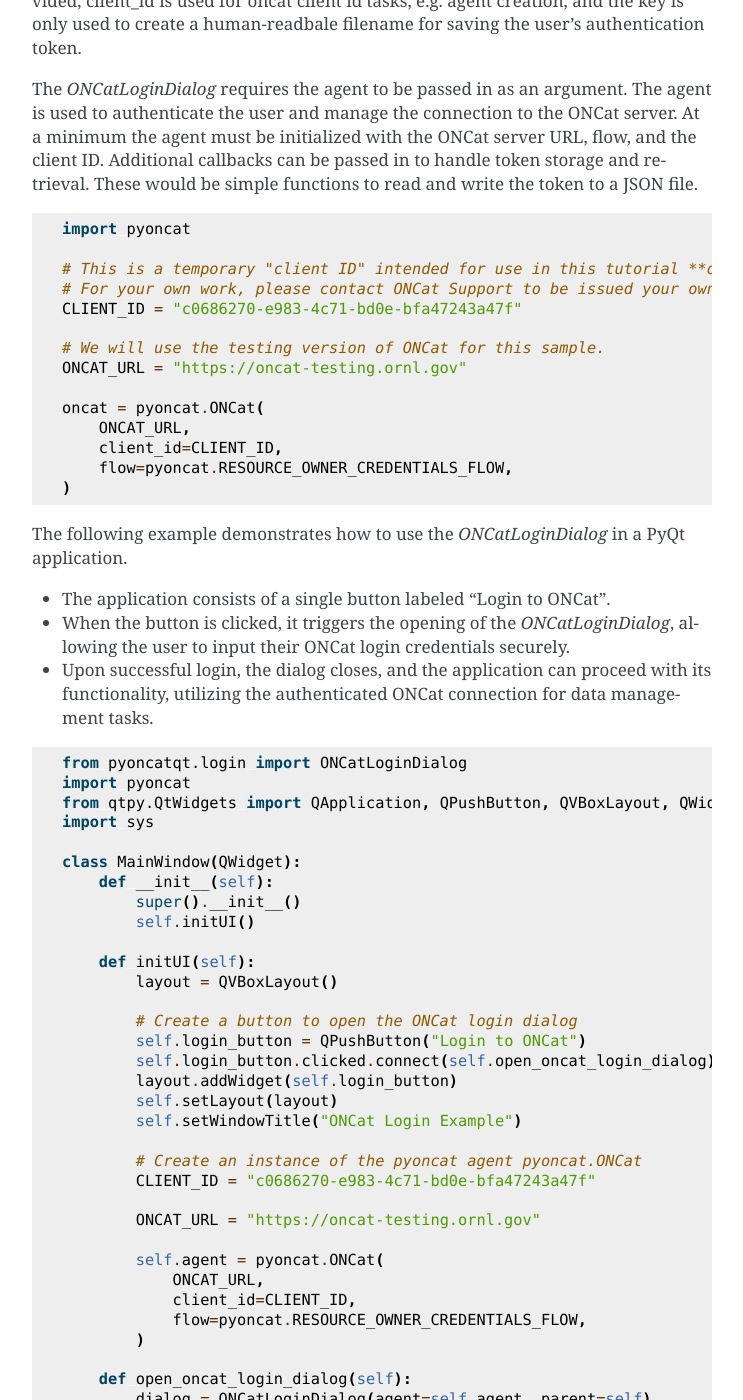
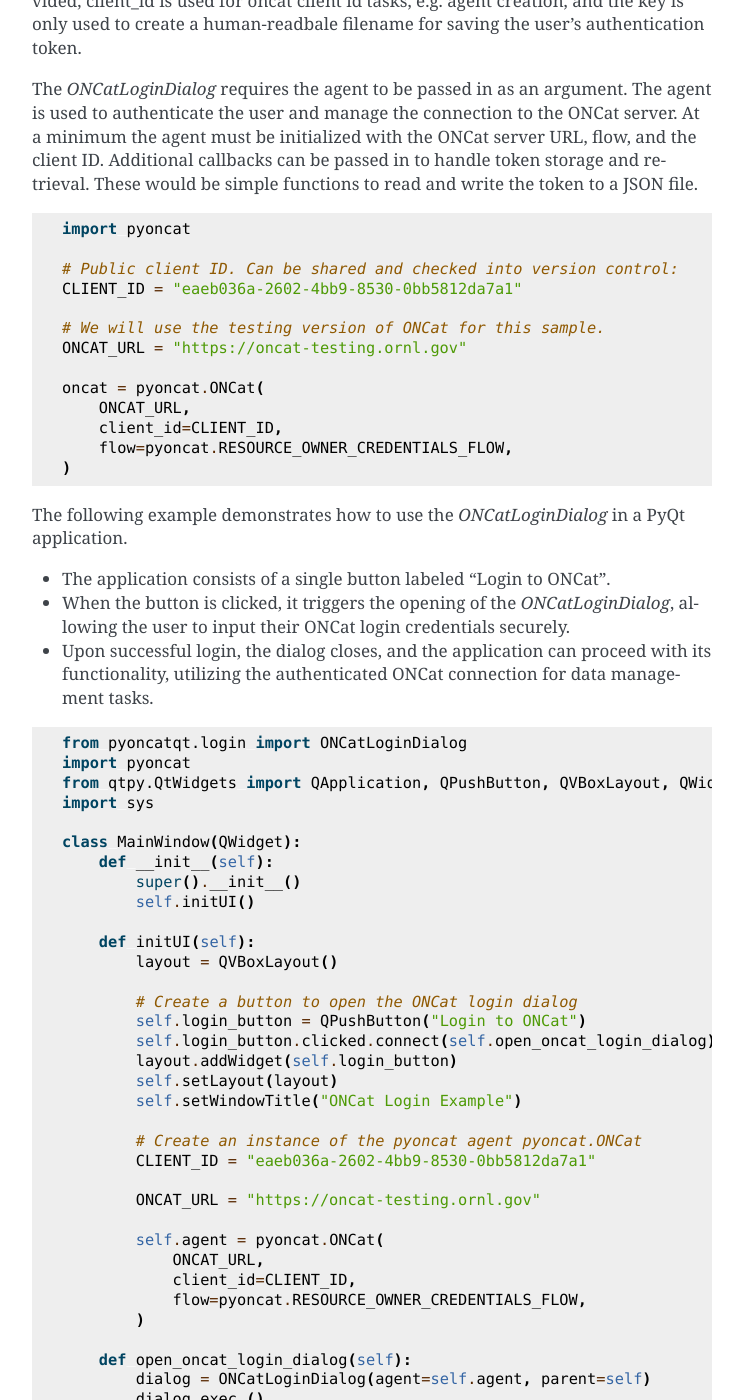
Before and after one commit to neutrons/pyoncatqt, a Sphinx documentation site: the page built from docs/source/sample.rst, in a window 1280 px wide and 1400 px high, scrolled down 1657 px. Shown: the whole window, without its empty margins (378-1121 px from the left). Built offline with Sphinx 7.4.7, drawn with Linux system fonts in a browser that asks for light colours; the version number is read from the project's files by our own code.

Commit message:
Removed shiver id and replaced with generic client id that works

```diff
--- a/docs/source/sample.rst
+++ b/docs/source/sample.rst
@@ -89,9 +89,8 @@
 
     import pyoncat
 
-    # This is a temporary "client ID" intended for use in this tutorial **only**.
-    # For your own work, please contact ONCat Support to be issued your own credentials.
-    CLIENT_ID = "c0686270-e983-4c71-bd0e-bfa47243a47f"
+    # Public client ID. Can be shared and checked into version control:
+    CLIENT_ID = "eaeb036a-2602-4bb9-8530-0bb5812da7a1"
 
     # We will use the testing version of ONCat for this sample.
     ONCAT_URL = "https://oncat-testing.ornl.gov"
@@ -133,7 +132,7 @@
             self.setWindowTitle("ONCat Login Example")
 
             # Create an instance of the pyoncat agent pyoncat.ONCat
-            CLIENT_ID = "c0686270-e983-4c71-bd0e-bfa47243a47f"
+            CLIENT_ID = "eaeb036a-2602-4bb9-8530-0bb5812da7a1"
 
             ONCAT_URL = "https://oncat-testing.ornl.gov"
 
```
Also changed, not shown: 2 other files.
